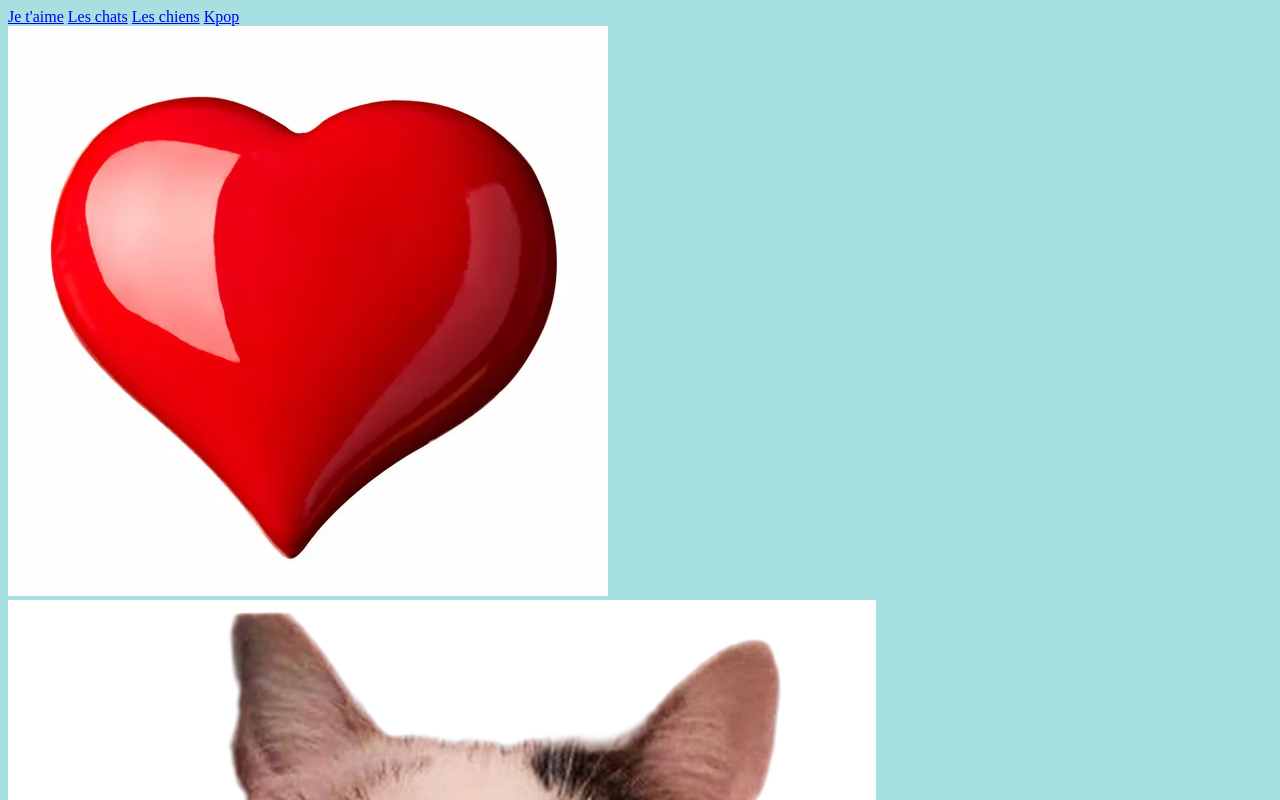
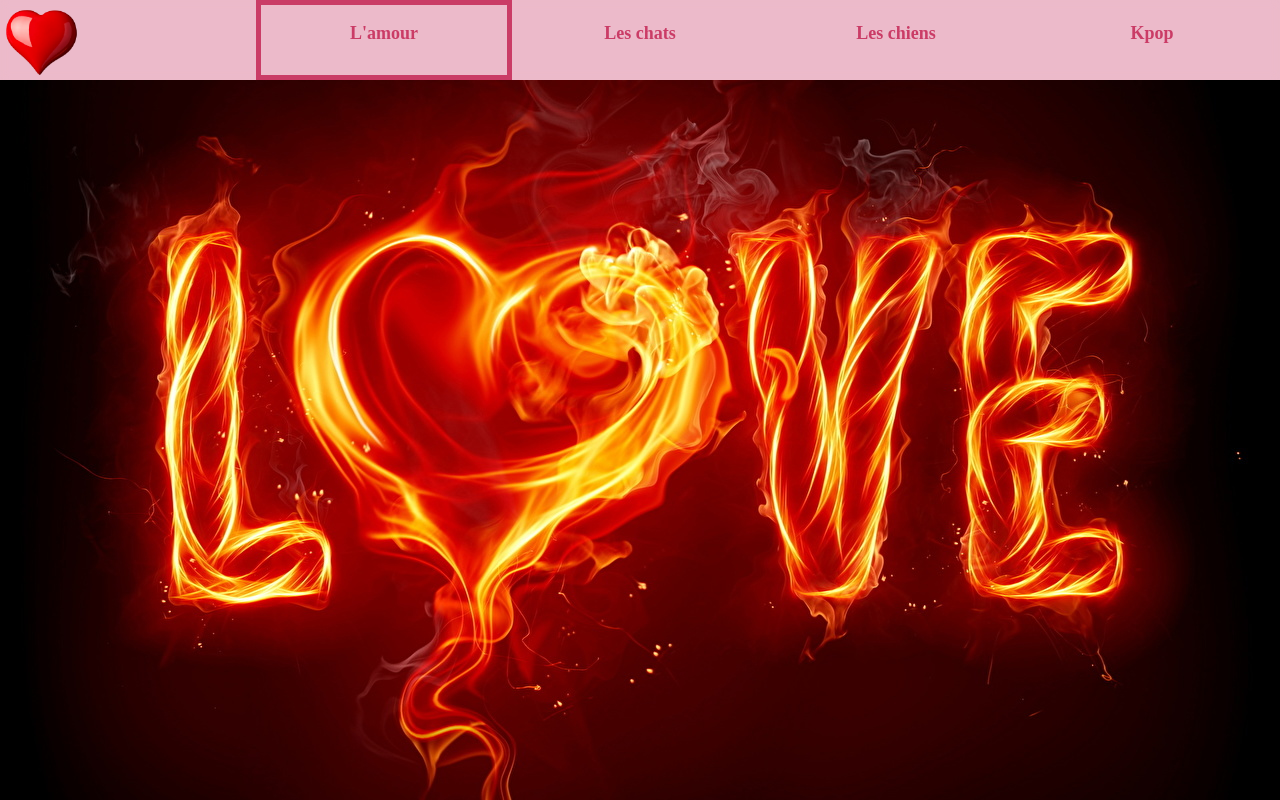
Before and after one commit to Higorami/Higorami.github.io, a plain HTML site: page index.html in a window 1280 px wide. Shown: the top 800 px of the page. Drawn offline with Linux system fonts and the light colour scheme.

Commit message:
Add files via upload

```diff
--- a/index.html
+++ b/index.html
@@ -2,26 +2,31 @@
 <html lang="fr" dir="ltr">
   <head>
     <meta charset="utf-8">
-    <title>Je t'aime C</title>
+    <title>C</title>
+    <link rel="stylesheet" href="app/css/style_header.css">
     <link rel="stylesheet" href="app/css/style_main.css">
   </head>
   <body>
     <header>
-
+      <div class="navigation">
+        <div class="nav-logo">
+            <img class="nav-img" src="data/img/coeur.png" alt="">
+        </div>
+        <div class="nav-btn">
+          <a class="focus_page" href="#">L'amour</a>
+          <a href="chat.html">Les chats</a>
+          <a href="chien.html">Les chiens</a>
+          <a href="kpop.html">Kpop</a>
+        </div>
+      </div>
+      <div class="top"></div>
+      <div class="header-img">
+        <img class="header-coeur" src="data/img/header_coeur.jpg" alt="">
+      </div>
     </header>
     <main>
-      <div class="navigation">
-        <a class="focus_page" href="#">Je t'aime</a>
-        <a href="#">Les chats</a>
-        <a href="#">Les chiens</a>
-        <a href="#">Kpop</a>
-      </div>
-      <div class="top">
-
-      </div>
-        <img src="data/img/coeur.jpg" alt="">
-        <img src="data/img/chat_meme.png" alt="">
-        <img src="data/img/chat_meme.png" alt="">
+      <img src="data/img/chat_meme.png" alt="">
+      <img src="data/img/chat_meme.png" alt="">
     </main>
     <footer></footer>
   </body>
```
